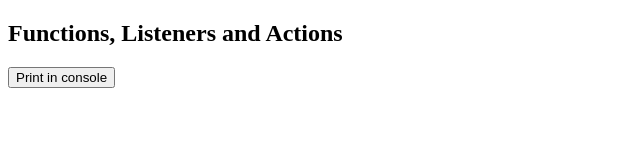
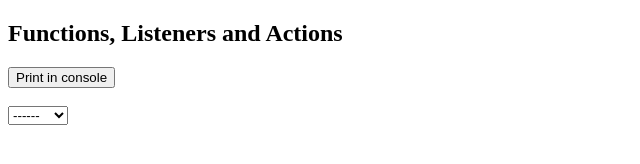
Before and after one commit to stalindlcruz/javascript, a plain HTML site: page 03/practicing-03.html in a window 1280 px wide. Shown: the full height of the page, 0-640 px from the left. Drawn offline with Linux system fonts and the light colour scheme.

Commit message:
finished practicing class 03

```diff
--- a/03/practicing-03.html
+++ b/03/practicing-03.html
@@ -12,6 +12,13 @@
     <nav></nav>
     <main>
         <button id="btn">Print in console</button>
+        <br> <br>
+        <select id="frtL">
+          <option value="">------</option>
+          <option value="apple">Apple</option>
+          <option value="kiwi">Kiwi</option>
+          <option value="peach">Peach</option>
+        </select>
     </main>
     <aside></aside>
     <footer></footer>
```
Also changed, not shown: 03/practicing-03.js (+84 -0 lines).
